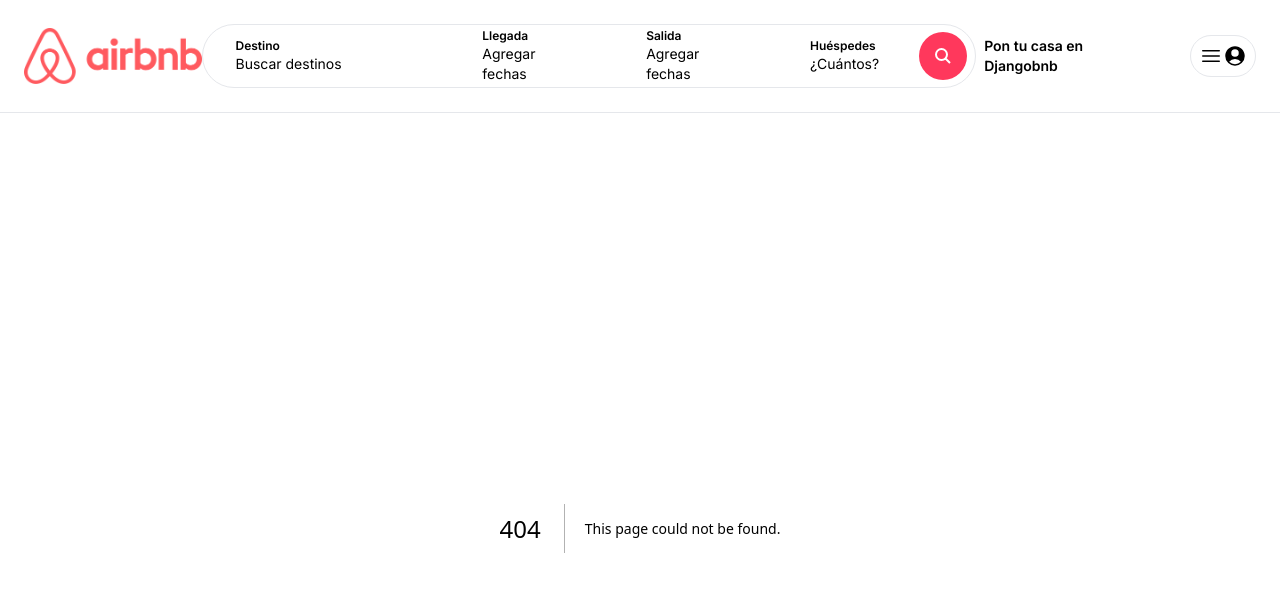
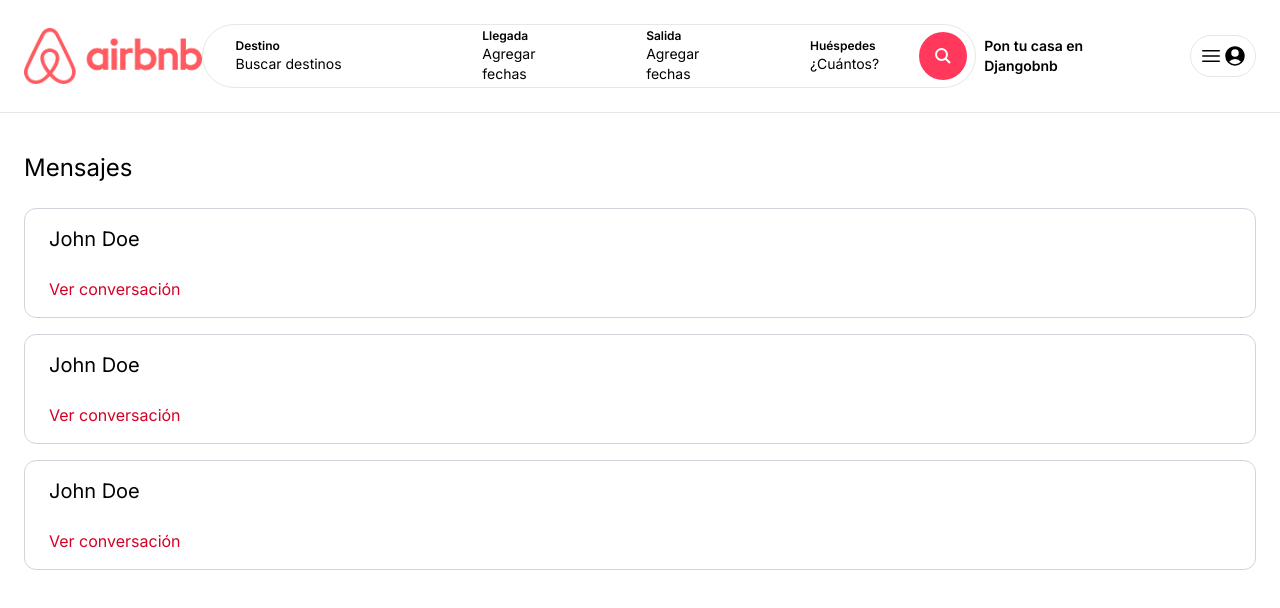
Before and after one commit to DerekAguilar/djangobnb, a Next.js app: page /inbox in a window 1280 px wide. Before the commit this address had no page. Shown: the top 608 px of the page. Built offline with nearby package versions, Linux system fonts and the light colour scheme.

Commit message:
09 Inbox page (static)

```diff
--- /dev/null
+++ b/app/components/inbox/Conversation.tsx
@@ -0,0 +1,12 @@
+const Conversation=()=>{
+    return(
+        <div className="px-6 py-4 border cursor-pointer border-gray-300 rounded-xl">
+            <p className="mb-6 text-xl">
+                John Doe
+            </p>
+            <p className=" text-airbnbDark">Ver conversación</p>
+        </div>
+    )
+}
+
+export default Conversation;
--- /dev/null
+++ b/app/inbox/page.tsx
@@ -0,0 +1,16 @@
+import Conversation from "../components/inbox/Conversation";
+
+const InboxPage=()=>{
+    return (
+        <main className="max-w-[1500px] mx-auto px-6 pb-6 space-y-4">
+            <h1 className="my-6 text-2xl">
+                Mensajes
+            </h1>
+            <Conversation/>
+            <Conversation/>
+            <Conversation/>
+        </main>
+    )
+}
+
+export default InboxPage;
```
